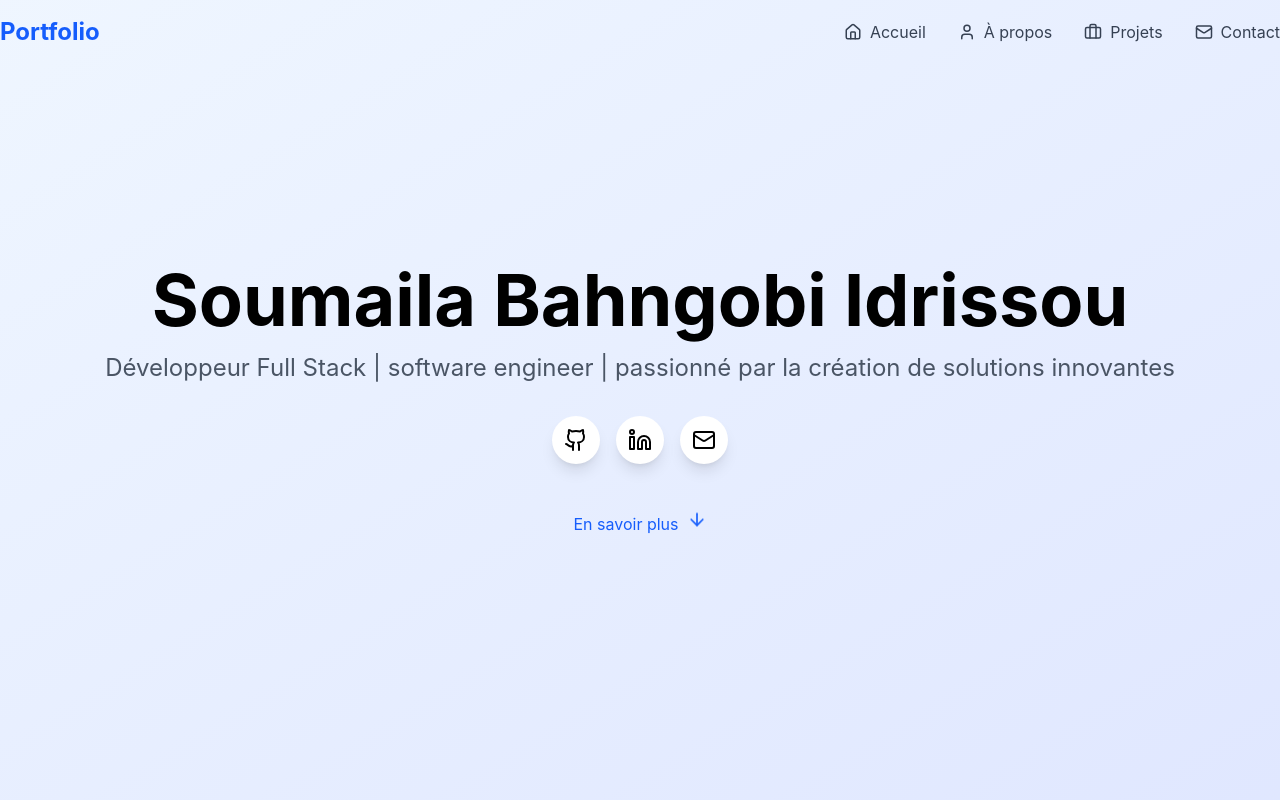
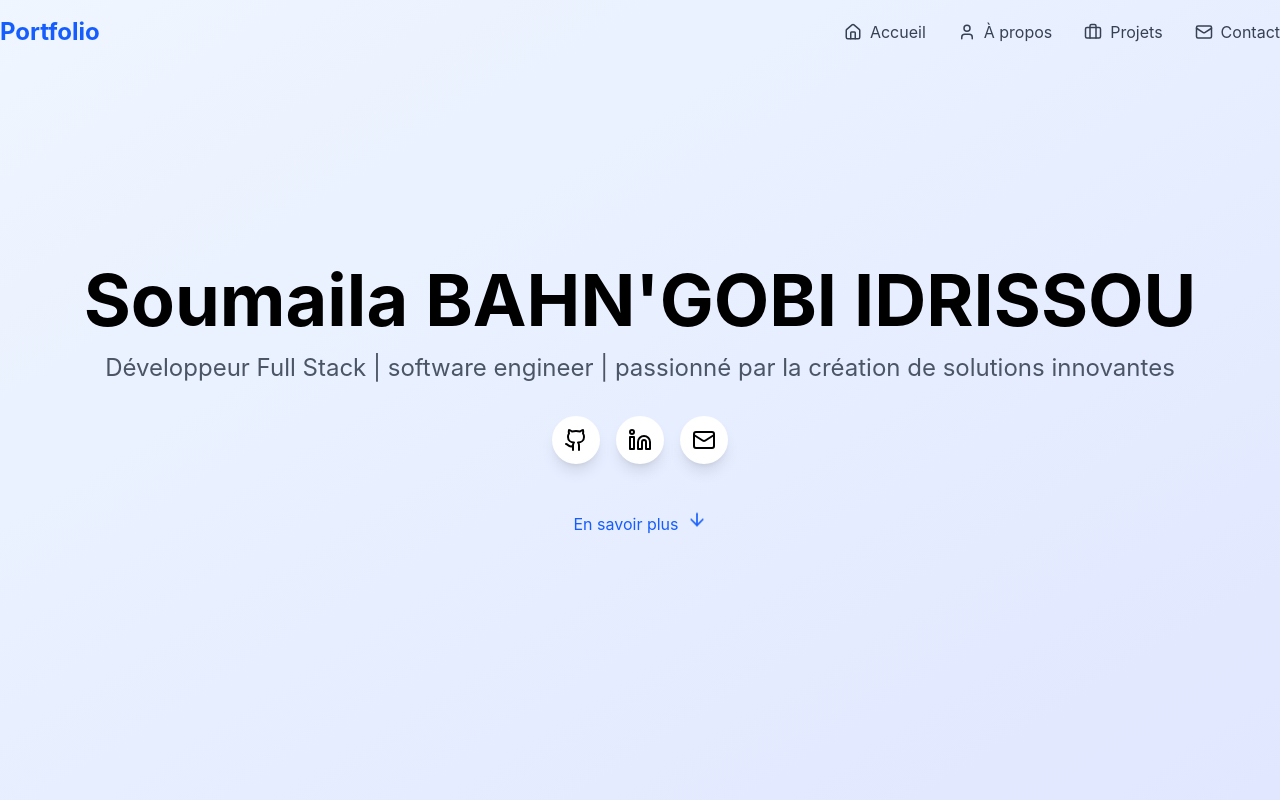
Before and after one commit to SoumailaBahngobi/soumaila_bahngobi-portfolio, a React (Vite) app: page / in a window 1280 px wide. Shown: the top 800 px of the page. Built offline with nearby package versions, Linux system fonts and the light colour scheme; the HTML template or start-up script is replaced by a standard one.

Commit message:
Update Hero.jsx

```diff
--- a/src/components/Hero.jsx
+++ b/src/components/Hero.jsx
@@ -7,7 +7,7 @@ const Hero = () => {
       <div className="container-padding mx-auto text-center">
         <div className="animate-slide-up">
           <h1 className="text-5xl md:text-7xl font-bold mb-4">
-            Soumaila Bahngobi Idrissou
+            Soumaila BAHN'GOBI IDRISSOU
           </h1>
           <p className="text-xl md:text-2xl text-gray-600 mb-8">
             Développeur Full Stack | software engineer | passionné par la création de solutions innovantes
```
